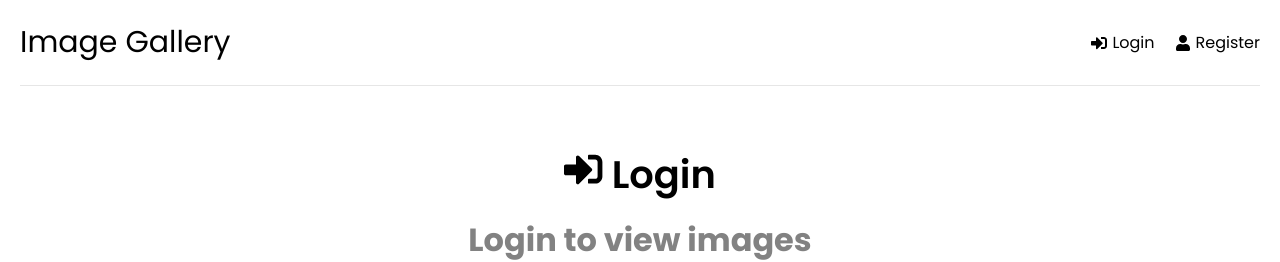
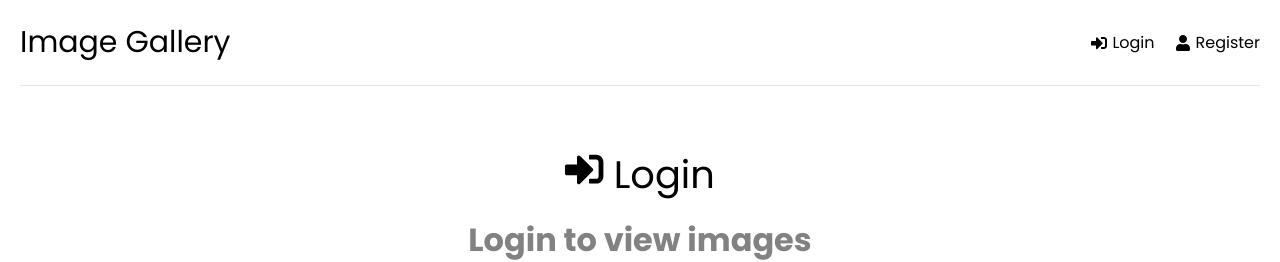
Before and after one commit to lustyun/Image-Gallery, a React (Create React App) app in the folder frontend/: page /login in a window 1280 px wide. Shown: the top 262 px of the page. Built offline with nearby package versions, Linux system fonts and the light colour scheme; the HTML template or start-up script is replaced by a standard one.

Commit message:
Final commit

```diff
--- a/frontend/src/components/Header.js
+++ b/frontend/src/components/Header.js
@@ -4,9 +4,6 @@ import { Link, useNavigate } from "react-router-dom";
 
 function Header({ setAuthenticated, authenticated }) {
     const navigate = useNavigate();
-
-    const user = JSON.parse(localStorage.getItem("user"));
-
 
     const onLogout = () => {
         localStorage.removeItem("user");
--- a/frontend/src/index.css
+++ b/frontend/src/index.css
@@ -108,7 +108,7 @@
     border-radius: 4px;
     font-size: 16px; /* Use the same font size as <h2> */
     font-family: inherit; /* Use the same font family as the default */
-    font-weight: bold; /* Set the font weight to match <h2> */
+    font-weight: 400; /* Set the font weight to match <h2> */
 }
 
 .imageInfo button {
@@ -206,8 +206,10 @@ li {
 
 h1,
 h2,
-h3 {
-    font-weight: 600;
+h3,
+h4,
+h5 {
+    font-weight: 400;
     margin-bottom: 10px;
 }
 
```
